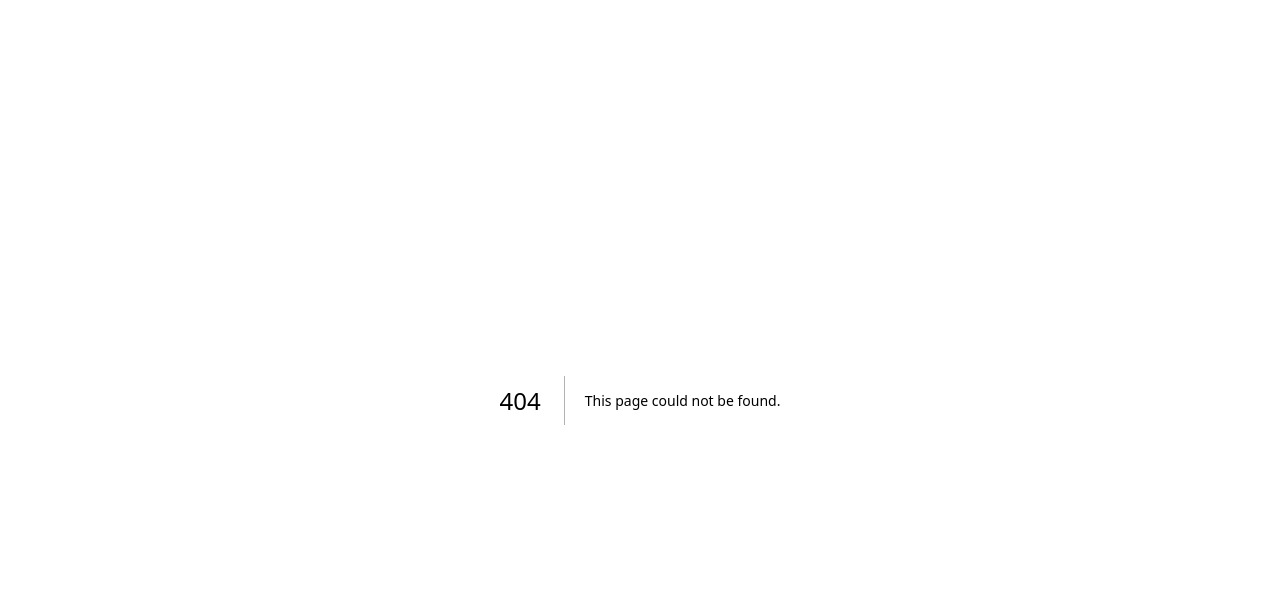
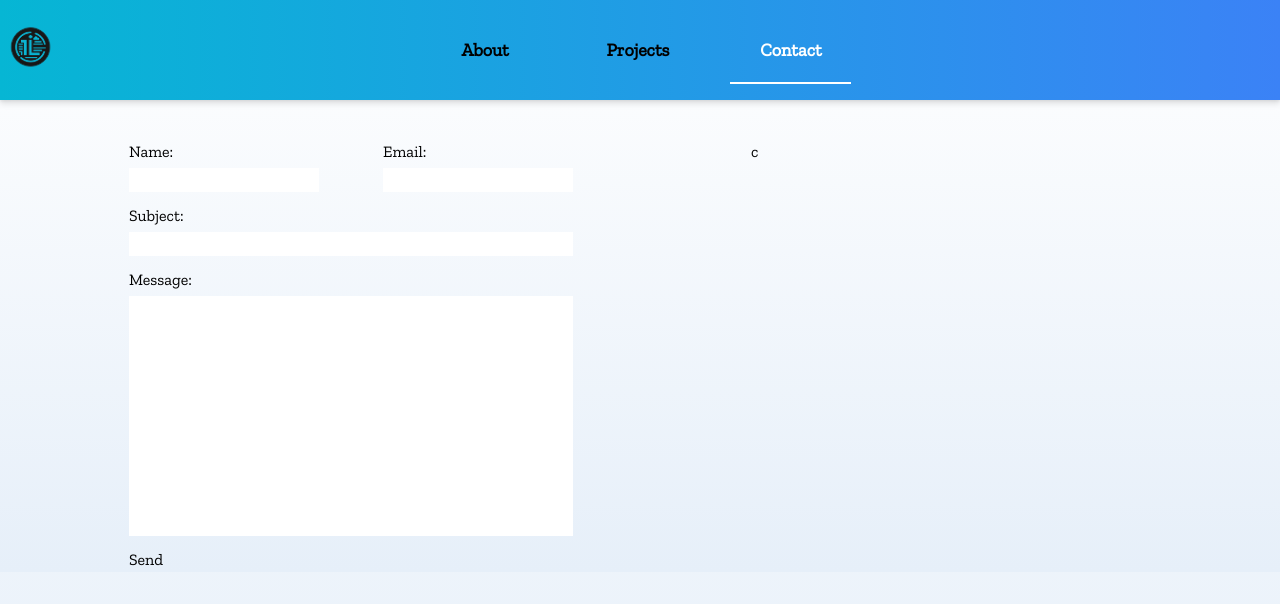
Before and after one commit to LazaCoder/personalWeb, a Next.js app in the folder code/frontend/personal-website/: page /contact in a window 1280 px wide. Before the commit this address had no page. Shown: the top 604 px of the page. Built offline with nearby package versions, Linux system fonts and the light colour scheme.

Commit message:
starting work on contact page

```diff
--- a/code/frontend/personal-website/pages/components/Hero.jsx
+++ b/code/frontend/personal-website/pages/components/Hero.jsx
@@ -20,7 +20,7 @@ export default function Hero() {
         // Initialize Typed.js for the paragraph
         const options = {
             strings: [
-              'Welcome to my personal space on the web. As a junior fullstack developer with a passion for creating elegant and efficient user interfaces and also object oriented Java projects, my journey has taken me from the beautiful coasts of Split to the academic halls of Zagreb\'s FER and back, where I\'m currently enriching my expertise at FESB. Away from the keyboard, I find solace in the strings of my guitar and the discipline of the gym. Dive into my portfolio to see the stories woven through code, where each project narrates a chapter of my professional saga.'
+              'Welcome to my personal space on the web. As a junior developer with a passion for creating elegant and efficient user interfaces and also object oriented Java projects, my journey has taken me from the beautiful coasts of Split to the academic halls of Zagreb\'s FER and back, where I\'m currently enriching my expertise at FESB. Away from the keyboard, I find solace in the strings of my guitar and the discipline of the gym. Dive into my portfolio to see the stories woven through code, where each project narrates a chapter of my professional saga.'
             ],
             typeSpeed: 2,
             showCursor: false,
--- /dev/null
+++ b/code/frontend/personal-website/pages/contact/index.jsx
@@ -0,0 +1,65 @@
+import React from 'react';
+import styles from "../../styles/Contact.module.css";
+import Header from '../components/Header';
+
+
+export default function index() {
+return (
+<div className="font-sans bg-gradient-to-b h-full">
+    <Header />
+
+    <div className="mx-10 h-full">
+        <div className="flex flex-row justify-around items-start mt-10 ">
+
+            <div className=" basis-1/3">
+                <form action="" className="flex flex-col gap-3">
+                    <div className="flex flex-row gap-16">
+                        <div className="flex flex-col gap-1">
+                            <div> <p> Name: </p></div>
+                            <input type="text" name="name" id="name" required/>
+                        </div>
+
+                        <div className="flex flex-col gap-1">
+                            <div><p> Email: </p></div>
+                            <input type="email" name="email" id="email" required/>
+                        </div>
+
+
+
+                    </div>
+
+                    <div className="flex flex-col gap-1">
+                            <div><p>Subject:</p></div>
+                             <input type="text" name="subject" id="subject" required width={50}/>
+                         </div>
+
+                         <div className="flex flex-col gap-1">
+                            <div><p>Message:</p></div>
+                             <textarea name="" id="" cols="30" rows="10" className="resize-none"></textarea>
+                         </div>
+
+                         <div> <button type="submit">Send</button></div>
+
+
+
+                </form>
+            </div>
+
+            <div className=" basis-1/3 flex">
+                c
+
+            </div>
+
+
+
+
+
+        </div>
+
+
+
+    </div>
+
+</div>
+)
+}
--- a/code/frontend/personal-website/pages/projects/index.jsx
+++ b/code/frontend/personal-website/pages/projects/index.jsx
@@ -24,9 +24,15 @@ offset: 300, // Offset to trigger animation in pixels
 });
 }, []);
 
-const handlePortafolio = () => {
+const handlePortafolio = (event) => {
 
-router.push('/projects')
+if(event.currentTarget.classList.contains('homedecor')){
+router.push("https://github.com/LazaCoder/HCIprojekt");
+} else if (event.currentTarget.classList.contains('personalweb')) {
+router.push("https://github.com/LazaCoder/personalWeb");
+} else if (event.currentTarget.classList.contains('personalweb')) {
+    router.push("https://github.com/LazaCoder/homeAssistantProject");
+    }
 }
 
 
@@ -56,7 +62,7 @@ return (
                     shopping experience.
                 </p>
                 <button
-                    className="bg-gray-800 text-white font-semibold py-2 px-4 mt-5 rounded-xl hover:border-black hover:border hover:text-black hover:bg-gray-300 transition duration-300 ease-in-out"
+                    className="bg-gray-800 text-white font-semibold py-2 px-4 mt-5 rounded-xl hover:border-black hover:border hover:text-black hover:bg-gray-300 transition duration-300 ease-in-out homedecor"
                     onClick={handlePortafolio}>
                     View on Github
                 </button>
@@ -89,16 +95,16 @@ return (
                 <h1 className="text-4xl font-bold text-gray-800 mb-4 overflow-hidden">Home Assistant Web App</h1>
 
                 <p className="text-lg text-gray-600">
-                    In the world of digital age, a personal website serves as the cornerstone of a professional online
-                    identity.
-                    With that philosophy in mind, I created this website to highlight my projects, share my thoughts,
-                    and facilitate connections with fellow developers and potential employers.
-                    The website features a clean, responsive design, a dynamic blog,
-                    and a portfolio section that together present my work and ideas in the best light.
+                    This thesis develops a web application for smart home data visualization,
+                    utilizing the Home Assistant platform for device management and automation.
+                    It introduces smart homes and IoT, details the use of Home Assistant and React for development,
+                    and describes the application's implementation and functionalities.
+                    A case study demonstrates its practical application in smart home environments,
+                    highlighting the importance of modern IoT technologies.
                 </p>
-                <button
-                    className="bg-gray-800 text-white font-semibold py-2 px-4 mt-5 rounded-xl hover:border-black hover:border hover:text-black hover:bg-gray-300 transition duration-300 ease-in-out"
-                    onClick={handlePortafolio}>
+                <button className={`bg-gray-800 text-white font-semibold py-2 px-4 mt-5 rounded-xl hover:border-black
+                    hover:border hover:text-black hover:bg-gray-300 transition duration-300 ease-in-out homeAssistant
+                    ${styles.buttonShadow}`} onClick={handlePortafolio}>
                     View on Github
                 </button>
             </div>
@@ -113,7 +119,7 @@ return (
                     <div className="border-none rounded-xl bg-gray-300 px-3 py-1">HTML</div>
                     <div className="border-none rounded-xl bg-gray-300 px-3 py-1">CSS</div>
                     <div className="border-none rounded-xl bg-gray-300 px-3 py-1">Javascript</div>
-                    <div className="border-none rounded-xl bg-gray-300 px-3 py-1">Philips Vue</div>
+                    <div className="border-none rounded-xl bg-gray-300 px-3 py-1">Philips Hue</div>
                 </div>
             </div>
         </div>
@@ -137,9 +143,9 @@ return (
                     The website features a clean, responsive design, a dynamic blog,
                     and a portfolio section that together present my work and ideas in the best light.
                 </p>
-                <button
-                    className="bg-gray-800 text-white font-semibold py-2 px-4 mt-5 rounded-xl hover:border-black hover:border hover:text-black hover:bg-gray-300 transition duration-300 ease-in-out"
-                    onClick={handlePortafolio}>
+                <button className={`bg-gray-800 text-white font-semibold py-2 px-4 mt-5 rounded-xl hover:border-black
+                    hover:border hover:text-black hover:bg-gray-300 transition duration-300 ease-in-out personalweb
+                    ${styles.buttonShadow}`} onClick={handlePortafolio}>
                     View on Github
                 </button>
             </div>
```
Also changed, not shown: code/frontend/personal-website/styles/Projects.module.css (+9 -0 lines), code/frontend/personal-website/styles/Contact.module.css (added).
